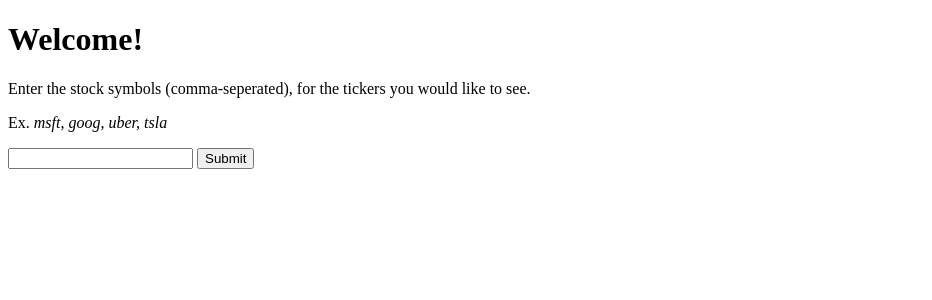
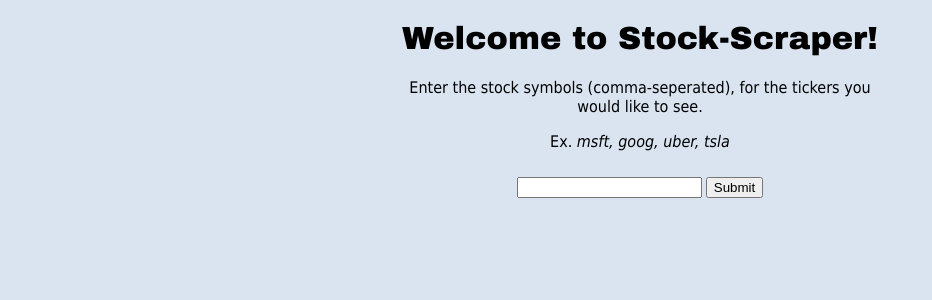
Before and after one commit to anvitaguptaa/Stocks-Scraper, a Flask app: page / in a window 1280 px wide. Shown: the top 300 px of the page, without its empty margins (0-932 px from the left). Run offline with Flask 2, Linux system fonts and the light colour scheme.

Commit message:
Style and formatting

```diff
--- /dev/null
+++ b/static/styles/styles.css
@@ -0,0 +1,39 @@
+table, th, td {
+    margin-top: 10px;
+    border: 2px solid black;
+    background-color: white;
+}
+th, td {
+    padding-top: 2px;
+    padding-right: 5px;
+    font-family: 'Tahoma';
+}
+button {
+    margin-top: 10px;
+}
+body {
+    background-color: rgba(212, 224, 238, 0.842);
+    max-width: 500px;
+    margin: auto;
+}
+h1 {
+    font-family: 'Arial Black';
+    text-align: center;
+}
+p {
+    font-family: 'Tahoma';
+    text-align: center;
+}
+div.form {
+    display: block;
+    text-align: center;
+
+}
+form {
+    color: white;
+    display: inline-block;
+    margin-top: 10px;
+    margin-left: auto;
+    margin-right: auto;
+    text-align: left;
+}
--- a/templates/index.html
+++ b/templates/index.html
@@ -4,17 +4,21 @@
       <meta charset=”UTF-8">
       <meta name=”viewport” content=”width=device-width, initial-scale=1.0">
       <meta http-equiv=”X-UA-Compatible” content=”ie=edge”>
+      <link rel="stylesheet" href="{{ url_for('static',filename='styles/styles.css') }}">
       <title>Webscraper in Python using Flask</title>
    </head>
    <body>
-      <h1>Welcome!</h1><!-- Variables from Flask here -->
+      <h1>Welcome to Stock-Scraper!</h1>
       <p> Enter the stock symbols (comma-seperated), for the tickers you would like to see.</p>
       <p> Ex.
          <i> msft, goog, uber, tsla </i>
       </p>
-      <form method="POST">
-         <input name="text">
-         <input type="submit">
-      </form>
+      <div class="form">
+         <form method="POST">
+            <input name="text">
+            <input type="submit">
+         </form>
+      </div>
+
    </body>
 </html>
--- a/templates/result.html
+++ b/templates/result.html
@@ -2,13 +2,14 @@
 <html lang=”en”>
     <head>
         <meta name="viewport" content="width=device-width, initial-scale=1.0">
+        <link rel="stylesheet" href="{{ url_for('static',filename='styles/styles.css') }}">
         <title>Ticker Information Results</title>
     </head>
     <body>
-        <table border = 1>
+        <table>
             <tr>
                 <th> Company </th>
-                <th >Price ($ USD) </th>
+                <th> Price ($ USD) </th>
                 {% for key, value in data.items() %}
                 <tr>
                     <td> {{ key }} </td>
```
